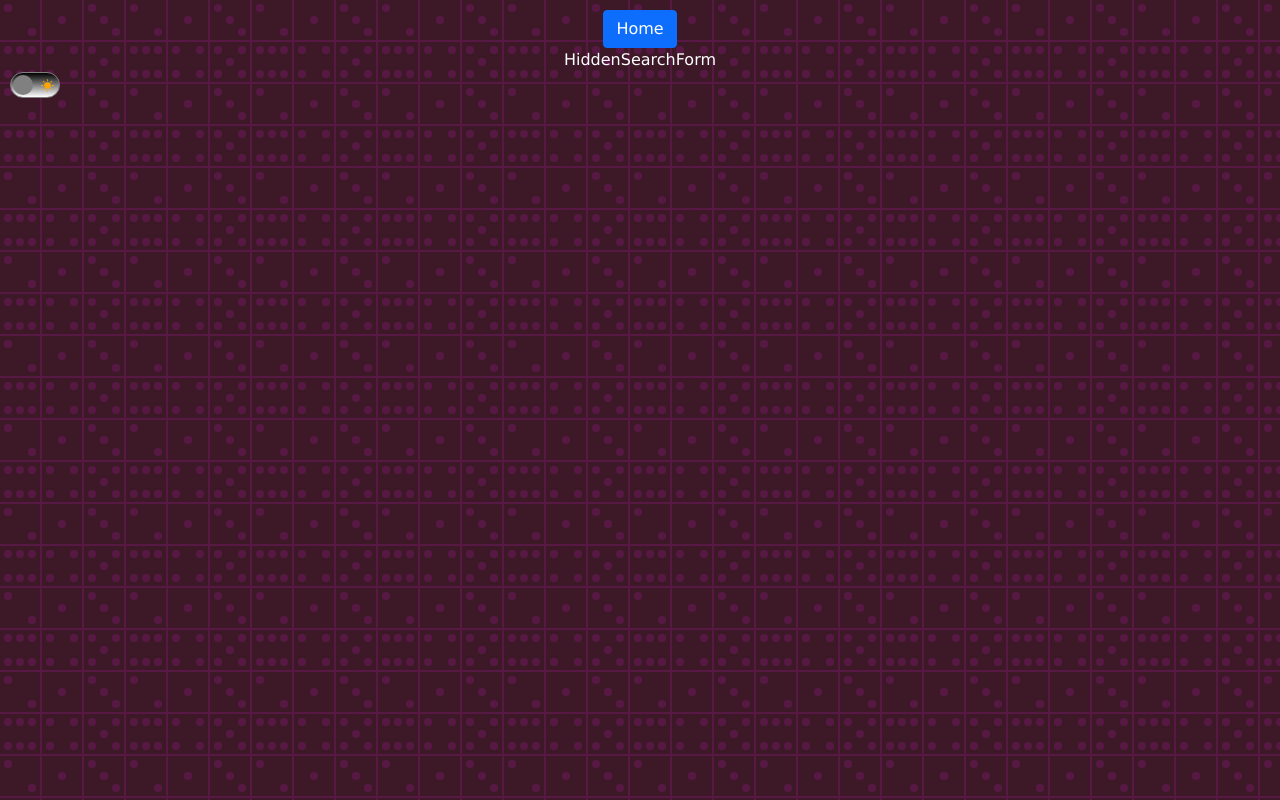
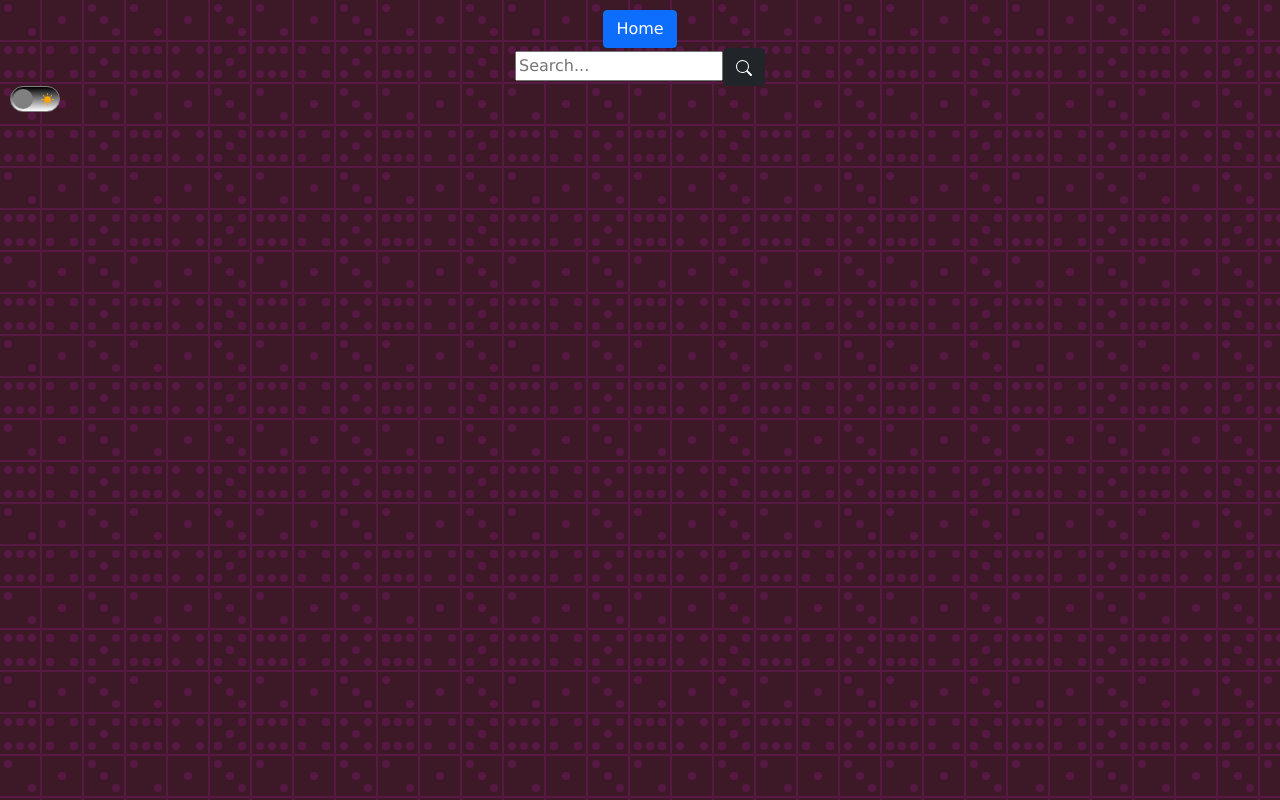
Before and after one commit to ShannaJSmith/css-components, a React (Create React App) app in the folder css-components/: page /background1 in a window 1280 px wide. Built offline with nearby package versions, Linux system fonts and the light colour scheme.

Commit message:
import search icon and setup input and btn

```diff
--- a/css-components/src/components/HiddenSearchForm.jsx
+++ b/css-components/src/components/HiddenSearchForm.jsx
@@ -1,7 +1,16 @@
 import './HiddenSearchForm.css';
+import { BsSearch } from 'react-icons/bs';
+import { Button } from 'react-bootstrap';
 
 const HiddenSearchForm = () => {
-  return <div>HiddenSearchForm</div>;
+  return (
+    <div className="search">
+      <input type="text" className="input" placeholder="Search..." />
+      <Button variant="dark">
+        <BsSearch />
+      </Button>
+    </div>
+  );
 };
 
 export default HiddenSearchForm;
```
